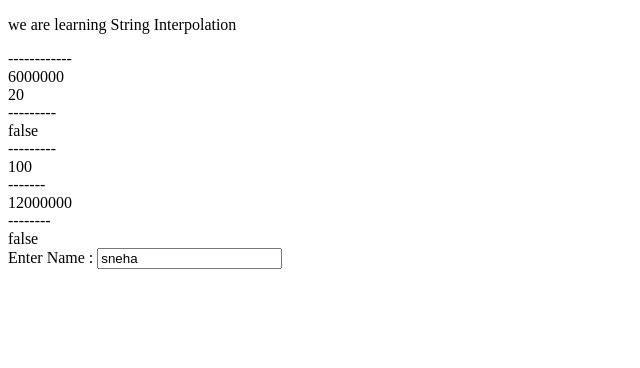
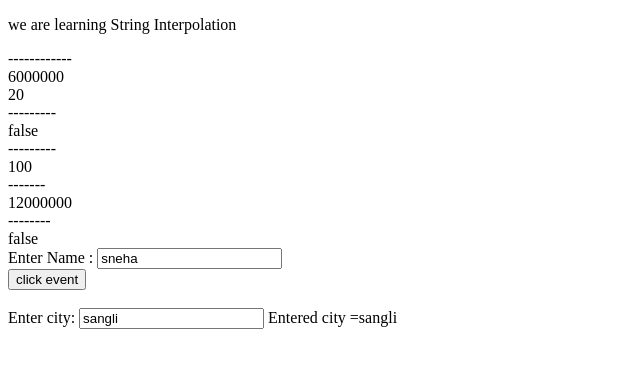
Before and after one commit to snehachougule14/softwareproject, an Angular app in the folder MyApp/: page /dataBinding in a window 1280 px wide. Shown: the top 368 px of the page, without its empty margins (0-640 px from the left). Built offline with nearby package versions, Linux system fonts and the light colour scheme.

Commit message:
event & two way DB

```diff
--- a/MyApp/src/app/app.module.ts
+++ b/MyApp/src/app/app.module.ts
@@ -7,6 +7,7 @@ import { HomeComponent } from './home/home.component';
 import { LoginComponent } from './login/login.component';
 import { SignUpComponent } from './sign-up/sign-up.component';
 import { DatabindingComponent } from './databinding/databinding.component';
+import { FormsModule } from '@angular/forms';
 
 @NgModule({
   declarations: [
@@ -19,7 +20,9 @@ import { DatabindingComponent } from './databinding/databinding.component';
   ],
   imports: [
     BrowserModule,
-    AppRoutingModule
+    AppRoutingModule,
+    FormsModule
+
   ],
   providers: [],
   bootstrap: [AppComponent]
--- a/MyApp/src/app/databinding/databinding.component.html
+++ b/MyApp/src/app/databinding/databinding.component.html
@@ -22,6 +22,14 @@
 --------
 <div> {{!isMatch}}</div>
 
+
 <!--<div>  {{ x--}} </div> increment ,decrement not allowd-->
 
 Enter Name : <input type="text" [value]="name">
+<br>
+<button (click)=" clickevent()"> click event</button>
+<br>
+{{clickEventData}}
+<br>
+Enter city: <input type="text" [(ngModel)]="city">
+Entered city ={{city}}
--- a/MyApp/src/app/databinding/databinding.component.ts
+++ b/MyApp/src/app/databinding/databinding.component.ts
@@ -25,6 +25,8 @@ isMatch=true;
 name ="sneha";
 
 x=7;
+clickEventData:any;
+city:any="sangli";
 
 
 // = : assignment operator : to assign value to variable/ property
@@ -33,9 +35,11 @@ x=7;
 
 test(){
   return 10*2;
+  }
+
+  clickevent(){
+         this.clickEventData=" 678976"
+  }
 
 
 }
-
-
-}
```
